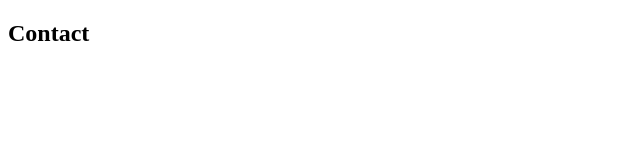
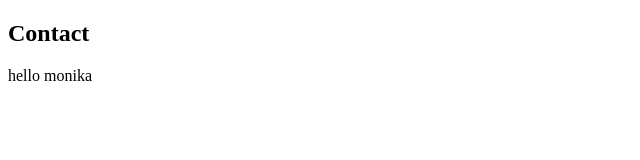
Before and after one commit to Monika3190/GItdemo, a plain HTML site: page contact.html in a window 1280 px wide. Shown: the whole page, without its empty margins (0-640 px from the left). Drawn offline with Linux system fonts and the light colour scheme.

Commit message:
added para

```diff
--- a/contact.html
+++ b/contact.html
@@ -8,5 +8,6 @@
 </head>
 <body>
     <h2>Contact</h2>
+    <p>hello monika</p>
 </body>
 </html>
```
